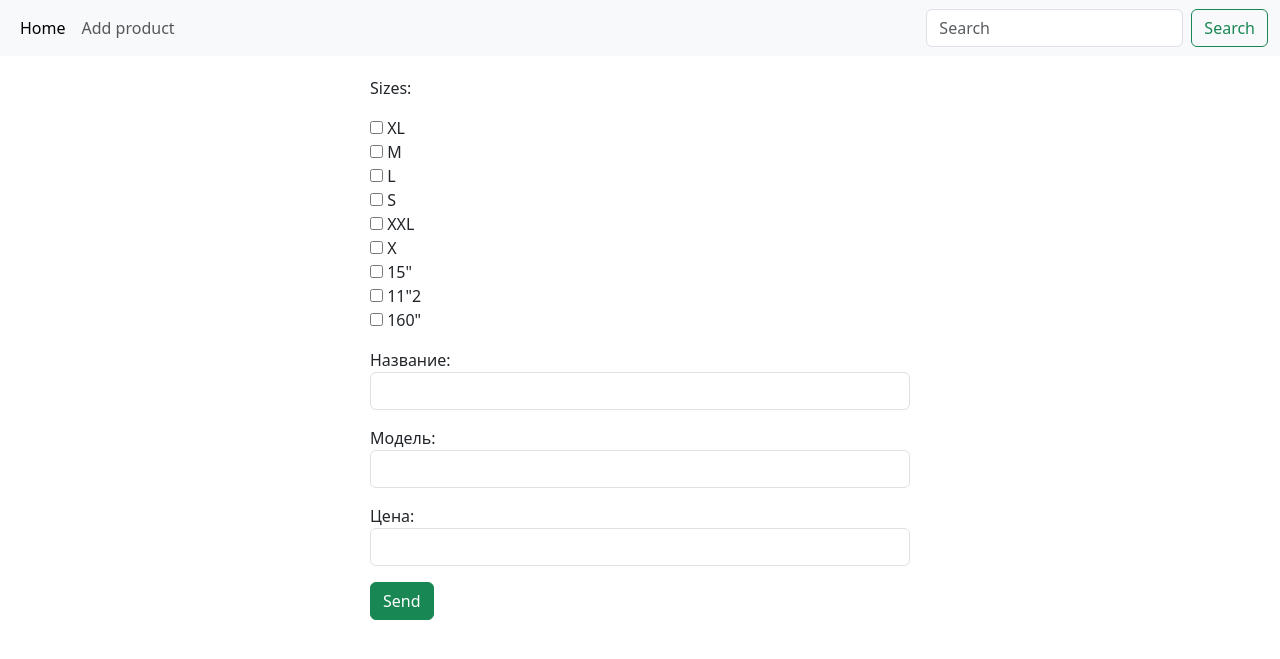
After one commit to daniiarss/theFOURTHmonth, a Django app: page /add_product/ in a window 1280 px wide. The commit adds this page. Shown: the top 659 px of the page. Run offline with Django 4.2, Linux system fonts and the light colour scheme; data comes from the database, SQL or seed files in the repository; both versions use the stored data as it was after the commit.

Commit message:
product addition page

```diff
--- a/eshop/urls.py
+++ b/eshop/urls.py
@@ -24,5 +24,6 @@ urlpatterns = ([
     path('admin/', admin.site.urls),
     path('about/', views.about_view),
     path('', views.main_page_view),
-    path('products/<int:id>', views.product_detail_view)
+    path('products/<int:id>', views.product_detail_view),
+    path('add_product/', views.create_product_view)
 ] + static(settings.MEDIA_URL, document_root=settings.MEDIA_ROOT))
--- /dev/null
+++ b/main/forms.py
@@ -0,0 +1,15 @@
+from django.forms import ModelForm
+from main.models import Product
+from django import forms
+
+class ProductForm(ModelForm):
+    class Meta:
+        model = Product
+        fields = 'sizes tittle description price' .split()
+        widgets = {
+            'tittle': forms.TextInput(attrs={'class': 'form-control'}),
+            'description': forms.TextInput(attrs={'class': 'form-control'}),
+            'price': forms.NumberInput(attrs={'class': 'form-control'}),
+            'sizes': forms.CheckboxSelectMultiple()
+
+        }
--- a/main/views.py
+++ b/main/views.py
@@ -1,9 +1,18 @@
-from django.shortcuts import render
+from django.shortcuts import render, redirect
 from django.http import HttpResponse, Http404
 from main.models import Product, Review
+from main.forms import ProductForm
 
-
-
+def create_product_view(request):
+    if request.method == 'POST':
+        form = ProductForm(request.POST)
+        if form.is_valid():
+            form.save()
+            return redirect('/')
+    context = {
+        'form': ProductForm()
+    }
+    return render(request, 'add.html', context=context)
 def product_detail_view(request, id):
     try:
         product = Product.objects.get(id=id, is_active=True)
--- /dev/null
+++ b/templates/add.html
@@ -0,0 +1,9 @@
+{% extends 'layout.html' %}
+{% block content %}
+<form method="post" action="/add_product/" style="padding-left:300px; padding-right:300px">
+    {% csrf_token %}
+    {{ form.as_p }}
+    <button type="submit" class="btn btn-success">Send</button>
+</form>
+
+{% endblock %}
--- a/templates/layout.html
+++ b/templates/layout.html
@@ -21,7 +21,7 @@
           <a class="nav-link active" aria-current="page" href="/">Home</a>
         </li>
         <li class="nav-item">
-          <a class="nav-link" href="#">Add product</a>
+          <a class="nav-link" href="/add_product/">Add product</a>
         </li>
       </ul>
       <form class="d-flex" role="search">
```
Also changed, not shown: db.sqlite3.
